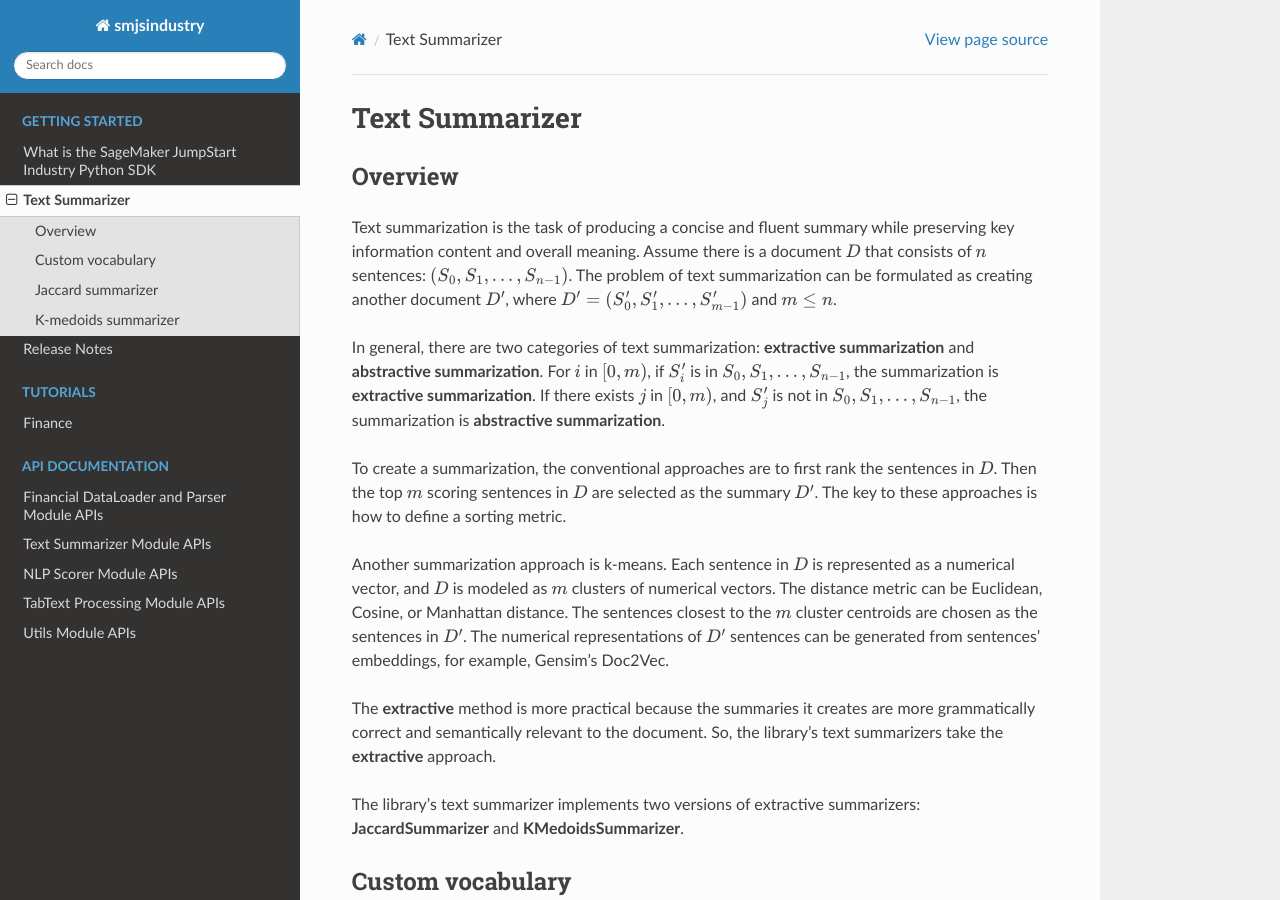
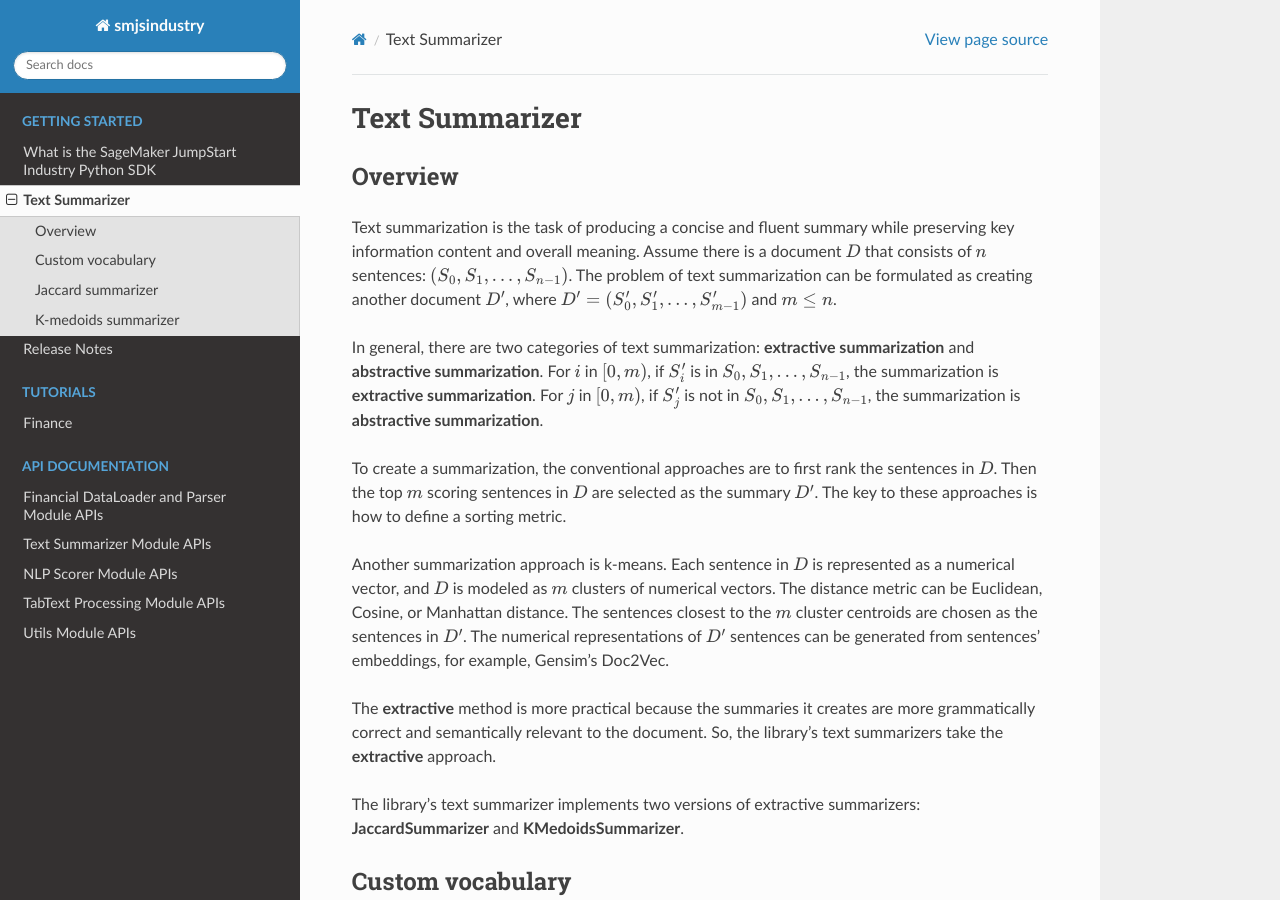
Before and after one commit to aws/sagemaker-jumpstart-industry-pack, a Sphinx documentation site: the page built from docs/source/text-summarizer-algos.rst, in a window 1280 px wide and 900 px high. Built offline with Sphinx 7.4.7 and the Read the Docs theme 2.0.0, drawn with Linux system fonts in a browser that asks for light colours.

Commit message:
minor fix

```diff
--- a/docs/source/text-summarizer-algos.rst
+++ b/docs/source/text-summarizer-algos.rst
@@ -14,8 +14,8 @@ and :math:`m \le n`.
 In general, there are two categories of text summarization:
 **extractive summarization** and **abstractive summarization**. For
 :math:`i` in :math:`[0, m)`, if :math:`S’_i` is in :math:`{S_0, S_1, ...,
-S_{n-1}}`, the summarization is **extractive summarization**. If there
-exists :math:`j` in :math:`[0, m)`, and :math:`S’_j` is not in :math:`{S_0, S_1, ..., S_{n-1}}`, the
+S_{n-1}}`, the summarization is **extractive summarization**. For :math:`j`
+in :math:`[0, m)`, if :math:`S’_j` is not in :math:`{S_0, S_1, ..., S_{n-1}}`, the
 summarization is **abstractive summarization**.
 
 To create a summarization, the conventional approaches are to first rank
```
